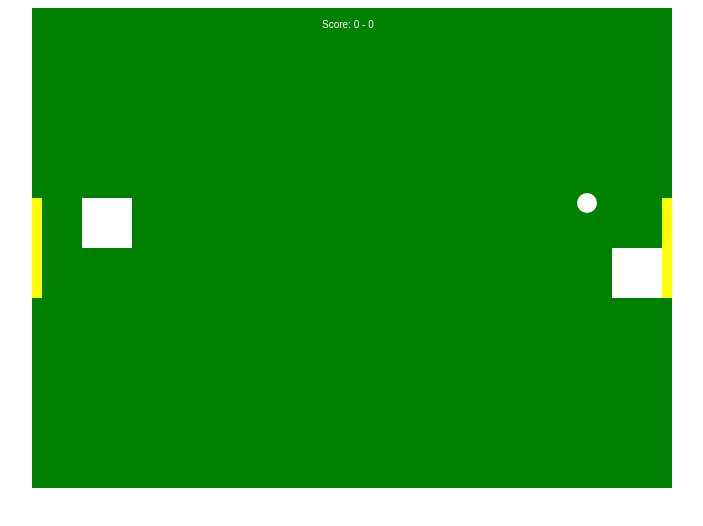
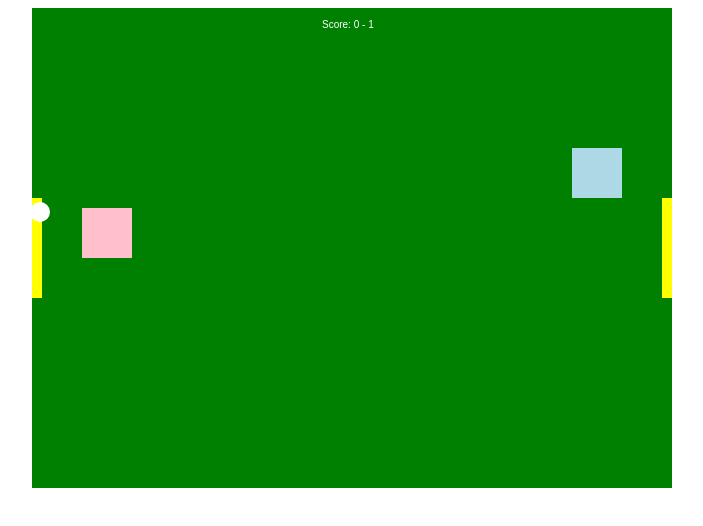
Before and after one commit to ilichw/magic-football, a plain HTML site: page index.html in a window 1280 px wide. Shown: the whole page, without its empty margins (288-991 px from the left). Drawn offline with Linux system fonts and the light colour scheme.

Commit message:
tried to imply new collision logic + minor fixes

```diff
--- a/ball.js
+++ b/ball.js
@@ -1,16 +1,23 @@
 // ball.js
 
 export class Ball {
-    constructor(ctx, x, y, radius, speed) {
-        this.ctx = ctx; // Store the context
-        this.initialX = x; // Store initial x position
-        this.initialY = y; // Store initial y position
+    constructor(x, y, radius, speed, color) {
+        // coordinates
         this.x = x;
         this.y = y;
         this.radius = radius;
-        // this.speed = speed;
+
+        // speed
         this.dx = speed;
         this.dy = speed;
+
+        // initial coordinates and speed (for reset)
+        this.initialX = x;
+        this.initialY = y;
+        this.initialSpeed = speed;
+
+        // color
+        this.color = color;
     }
 
     update() {
@@ -19,17 +26,20 @@ export class Ball {
     }
 
     reset() {
-        this.x = this.initialX; // Reset to initial x position
-        this.y = this.initialY; // Reset to initial y position
-        this.dx = Math.random() < 0.5 ? 5 : -5;
-        this.dy = Math.random() < 0.5 ? 5 : -5;
+        // Reset to initial position
+        this.x = this.initialX;
+        this.y = this.initialY;
+
+        // set speed
+        this.dx = Math.random() < 0.5 ? this.initialSpeed : -this.initialSpeed;
+        this.dy = Math.random() < 0.5 ? this.initialSpeed : -this.initialSpeed;
     }
 
-    draw() {
-        this.ctx.beginPath();
-        this.ctx.arc(this.x, this.y, this.radius, 0, Math.PI * 2);
-        this.ctx.fillStyle = 'white';
-        this.ctx.fill();
+    draw(ctx) {
+        ctx.beginPath();
+        ctx.arc(this.x, this.y, this.radius, 0, Math.PI * 2);
+        ctx.fillStyle = this.color;
+        ctx.fill();
     }
 
     // these props are for collision detection
@@ -44,6 +54,9 @@ export class Ball {
     }
     get bottom() {
         return this.y + this.radius;
+    }
+    get size() {
+        return this.radius * 2;
     }
 
     bounceX() {
--- a/config.js
+++ b/config.js
@@ -1,6 +1,33 @@
 // config.js
 
 export const config = {
+    /* game options */
+    gameCelebratingDuration: 2000, // Duration of a goal celebrating (ms)
+    countdownDuration: 3000, // Duration of a countdown before a round starts (ms)
+    finalScore: 5,
+    /* game field options */
+    fieldHeight: 480, // (px)
+    fieldWidth: 640, // (px)
+    /* goal area options */
+    goalAreaHeight: 100, // (px)
+    goalAreaWidth: 10, // (px)
+    /* ball options */
+    ballSize: 10, // Default ball size (px)
+    ballSpeed: 8, // Default ball speed (px)
+    /* player options */
+    playerSize: 50, // Default player size (px)
+    playerSpeed: 10, // Default player speed (px)
+    /* color options */
+    ballColor: 'white',
+    playerColors: ['pink', 'lightblue'],
+    fieldColor: 'green',
+    /* sound options */
     soundOn: false, // Toggle sound on/off
+    soundMap: {
+        goal: '',
+        collision: '',
+    },
+    /* debug options */
     loggingEnabled: true, // Toggle logging on/off
+    endlessGame: true,
 };
--- a/detect.js
+++ b/detect.js
@@ -1,63 +1,68 @@
-// xxx.js
+// detect.js
 
-export function detectCollision(first, second, delta) {
-    // console.log(delta);
-    const leftSideCollisionBox = {
-        left: second.left,
-        right: second.left + delta,
-        top: second.top,
-        bottom: second.bottom,
-    };
-    const rightSideCollisionBox = {
-        left: second.right - delta,
-        right: second.right,
-        top: second.top,
-        bottom: second.bottom,
-    };
-    const topSideCollisionBox = {
-        left: second.left,
-        right: second.right,
-        top: second.top,
-        bottom: second.top + delta,
-    };
-    const bottomSideCollisionBox = {
-        left: second.left,
-        right: second.right,
-        top: second.bottom - delta,
-        bottom: second.bottom,
-    };
+export function isColliding(rect1, rect2) {
+    return (
+        rect1.x < rect2.x + rect2.width &&
+        rect1.x + rect1.width > rect2.x &&
+        rect1.y < rect2.y + rect2.height &&
+        rect1.y + rect1.height > rect2.y
+    );
+}
 
-    const boxCollision = (object, box) => {
-        // console.log(object, box);
-        return (
-            ((box.top <= object.top && object.top <= box.bottom) ||
-                (box.top <= object.bottom && object.bottom <= box.bottom)) &&
-            ((box.left <= object.left && object.left <= box.right) ||
-                (box.left <= object.right && object.right <= box.right))
-        );
-    };
+export function getCollisionSide(rect1, rect2) {
+    if (!isColliding(rect1, rect2)) {
+        return null; // Нет столкновения
+    }
 
-    const leftSideCollision = boxCollision(first, leftSideCollisionBox);
-    const rightSideCollision = boxCollision(first, rightSideCollisionBox);
-    const topSideCollision = boxCollision(first, topSideCollisionBox);
-    const bottomSideCollision = boxCollision(first, bottomSideCollisionBox);
+    const dx = rect1.x + rect1.width / 2 - (rect2.x + rect2.width / 2);
+    const dy = rect1.y + rect1.height / 2 - (rect2.y + rect2.height / 2);
 
-    if (leftSideCollision) return { isCollision: true, collisionType: 'left' };
-    if (rightSideCollision) return { isCollision: true, collisionType: 'right' };
-    if (topSideCollision) return { isCollision: true, collisionType: 'top' };
-    if (bottomSideCollision) return { isCollision: true, collisionType: 'bottom' };
+    const absDx = Math.abs(dx);
+    const absDy = Math.abs(dy);
 
-    // if (
-    //     ((second.top <= first.top && first.top <= second.bottom) ||
-    //         (second.top <= first.bottom && first.bottom <= second.bottom)) &&
-    //     ((second.left <= first.left && first.left <= second.right) ||
-    //         (second.left <= first.right && first.right <= second.right))
-    // ) {
-    //     return { isCollision: true, collisionType: 'all' };
-    // }
+    if (absDx > absDy) {
+        return dx > 0 ? 'left' : 'right'; // Столкновение с левой или правой стороны
+    } else {
+        return dy > 0 ? 'bottom' : 'top'; // Столкновение с верхней или нижней стороны
+    }
+}
 
-    return {
-        isCollision: false,
-        collisionType: undefined,
-    };
+export function isCollidingCircleSquare(circle, square) {
+    // Определяем ближайшую точку на квадрате
+    const nearestX = Math.max(square.x, Math.min(circle.x, square.x + square.size));
+    const nearestY = Math.max(square.y, Math.min(circle.y, square.y + square.size));
+
+    // Вычисляем расстояние между центром круга и ближайшей точкой
+    const dx = circle.x - nearestX;
+    const dy = circle.y - nearestY;
+    const distanceSquared = dx * dx + dy * dy;
+
+    // Проверяем на столкновение
+    if (distanceSquared < circle.radius * circle.radius) {
+        return true; // Столкновение произошло
+    } else {
+        return false; // Столкновения нет
+    }
 }
+
+export function getCollisionSideCircleSquare(circle, square) {
+    // Проверяем на столкновение
+    if (!isCollidingCircleSquare(circle, square)) {
+        return null; // Нет столкновения
+    }
+
+    // Определяем ближайшую точку на квадрате
+    const nearestX = Math.max(square.x, Math.min(circle.x, square.x + square.size));
+    const nearestY = Math.max(square.y, Math.min(circle.y, square.y + square.size));
+
+    // Вычисляем вектор столкновения
+    const collisionVectorX = circle.x - nearestX;
+    const collisionVectorY = circle.y - nearestY;
+
+    // Определяем сторону столкновения
+    if (Math.abs(collisionVectorX) > Math.abs(collisionVectorY)) {
+        return collisionVectorX > 0 ? 'left' : 'right';
+    } else {
+        return collisionVectorY > 0 ? 'top' : 'bottom';
+    }
+}
--- a/game.js
+++ b/game.js
@@ -2,37 +2,72 @@ import { Ball } from './ball.js';
 import { PlayerAI, Player } from './player.js';
 import { config } from './config.js';
 import { GoalArea } from './goalArea.js';
-import { detectCollision } from './detect.js';
-
-let goalSound, collisionSound;
-if (config.soundOn) {
-    goalSound = new Audio('path/to/goal-sound.mp3');
-    collisionSound = new Audio('path/to/collision-sound.mp3');
-}
-
-const canvas = document.getElementById('gameCanvas');
-const ctx = canvas.getContext('2d');
-
-const fieldWidth = 640;
-const fieldHeight = 480;
-const GAME_CELEBRATING_DURATION = 2000; // Pause duration in milliseconds
-const COUNTDOWN_DURATION = 3000; // Countdown duration in milliseconds
-const GOAL_AREA_HEIGHT = 100; // Height of the goal area
-const GOAL_AREA_WIDTH = 10; // Width of the goal area
+import { isCollidingCircleSquare } from './detect.js';
+import { GameField } from './gameField.js';
+import { SoundEngine } from './soundEngine.js';
 
 class Game {
     constructor() {
+        // create game field instance
+        this.gameField = new GameField(
+            config.fieldHeight,
+            config.fieldWidth,
+            config.fieldColor
+        );
+
         // create ball instance
-        this.ball = new Ball(ctx, fieldWidth / 2, fieldHeight / 2, 10, 5);
+        this.ball = new Ball(
+            /* x */ this.gameField.width / 2,
+            /* y */ this.gameField.height / 2,
+            config.ballSize,
+            config.ballSpeed,
+            config.ballColor
+        );
 
         // create player instances
-        // Use PlayerAI for Player 1
-        this.player1 = new PlayerAI(ctx, 50, fieldHeight / 2, 50, 10, 'player 1');
+        this.player1 = new PlayerAI(
+            /* x */ 50,
+            /* y */ this.gameField.height / 2,
+            config.playerSize,
+            config.playerSpeed,
+            'player 1',
+            config.playerColors[0],
+            'easy'
+        );
         this.score1 = 0;
 
-        this.player2 = new Player(ctx, fieldWidth - 60, fieldHeight / 2, 50, 10, 'player 2');
+        this.player2 = new PlayerAI(
+            /* x */ this.gameField.width - 50 - config.playerSize,
+            /* y */ this.gameField.height / 2,
+            config.playerSize,
+            config.playerSpeed,
+            'player 2',
+            config.playerColors[1],
+            'normal'
+        );
         this.score2 = 0;
 
+        this.players = [this.player1, this.player2];
+
+        // Create goal area instances
+        this.goalAreaLeft = new GoalArea(
+            /* x */ 0,
+            /* y */ (this.gameField.height - config.goalAreaHeight) / 2,
+            config.goalAreaWidth,
+            config.goalAreaHeight
+        );
+
+        this.goalAreaRight = new GoalArea(
+            this.gameField.width - config.goalAreaWidth,
+            (this.gameField.height - config.goalAreaHeight) / 2,
+            config.goalAreaWidth,
+            config.goalAreaHeight
+        );
+
+        this.goalAreas = [this.goalAreaLeft, this.goalAreaRight];
+
+        // init sound engine
+        this.soundEngine = new SoundEngine(config.soundMap, config.soundOn);
         // game over options
         this.isOver = false;
 
@@ -42,35 +77,29 @@ class Game {
         // goal celebrating options
         this.isCelebrating = false;
         this.countdownStarted = false;
-        this.celebratingDuration = GAME_CELEBRATING_DURATION;
-        this.countdownDuration = COUNTDOWN_DURATION;
-
-        // Create goal area instances
-        this.goalAreaLeft = new GoalArea(0, (fieldHeight - GOAL_AREA_HEIGHT) / 2, GOAL_AREA_WIDTH, GOAL_AREA_HEIGHT);
-        this.goalAreaRight = new GoalArea(
-            fieldWidth - GOAL_AREA_WIDTH,
-            (fieldHeight - GOAL_AREA_HEIGHT) / 2,
-            GOAL_AREA_WIDTH,
-            GOAL_AREA_HEIGHT
-        );
+        this.celebratingDuration = config.gameCelebratingDuration;
+        this.countdownDuration = config.countdownDuration;
 
         // keyboard management
         document.addEventListener('keydown', (event) => this.handleKeydownEvent(event));
 
-        // start game loop
+        // start game
+        this.ctx = this.initCanvasContext('2d');
         this.gameLoop();
     }
 
-    gameLoop() {
-        this.update();
-        this.draw();
-        requestAnimationFrame(() => this.gameLoop());
+    initCanvasContext(contextType) {
+        const canvas = document.getElementById('gameCanvas');
+        return canvas.getContext(contextType);
     }
 
-    update() {
+    gameLoop() {
+        // update game
         if (!(this.isPaused || this.isCelebrating || this.isOver)) {
             this.updateGame();
         }
+        this.draw();
+        requestAnimationFrame(() => this.gameLoop());
     }
 
     updateGame() {
@@ -81,7 +110,7 @@ class Game {
 
         // check for goals
         if (this.detectGoal()) {
-            this.playSound(goalSound);
+            this.soundEngine.play('goal');
             this.startCelebrating();
         }
 
@@ -91,92 +120,112 @@ class Game {
         // update player 1 (bot) position
         if (this.player1 !== undefined) {
             const { x, y } = this.player1.update(this.ball); // Control Player 1 with AI
-            this.player1.y = Math.max(0, Math.min(y, fieldHeight - this.player1.size)); // Keep within field boundaries
+
+            // Keep within field boundaries
+            this.player1.y = Math.max(
+                0,
+                Math.min(y, this.gameField.height - this.player1.size)
+            );
+        }
+
+        // update player 2 (bot) position
+        if (this.player2 !== undefined) {
+            const { x, y } = this.player2.update(this.ball); // Control Player 1 with AI
+            this.player2.y = Math.max(
+                0,
+                Math.min(y, this.gameField.height - this.player2.size)
+            ); // Keep within field boundaries
         }
 
         // collisions detecting
         if (this.detectBallCollisionWithWalls()) {
-            this.playSound(collisionSound);
+            this.soundEngine.play('collision');
         }
 
         if (this.detectCollisions()) {
-            this.playSound(collisionSound);
+            this.soundEngine.play('collision');
         }
     }
 
     checkGameOver() {
-        return this.score1 >= 5 || this.score2 >= 5;
+        if (config.endlessGame) {
+            return false;
+        }
+        return this.score1 >= config.finalScore || this.score2 >= config.finalScore;
     }
 
     gameOver() {
         this.isPaused = true;
+        this.isOver = true;
         alert(`Game Over! Final Score: ${this.score1} - ${this.score2}`);
         // Optionally reset the game or provide a restart option
     }
 
     detectCollisions() {
-        [this.player1, this.player2].forEach((player) => this.fuckThis(player));
+        return (
+            [this.player1, this.player2]
+                .map((player) => {
+                    this.resolveCollision(this.ball, player);
+                })
+                .filter((x) => x).length !== 0
+        );
     }
-    fuckThis(player) {
-        // Check if player exists
-        if (player === undefined) return false;
 
-        // console.log(this.ball);
-        const delta = Math.max(Math.abs(this.ball.dx), Math.abs(this.ball.dy));
-        // console.log(delta);
-        const collision = this.detectCollision(this.ball, player, delta);
-        if (!collision.isCollision) return false;
-
-        console.log(collision.collisionType);
-
-        if (collision.collisionType === 'left' || collision.collisionType === 'right') {
-            this.ball.bounceX();
+    resolveCollision(ball, player) {
+        // Проверяем на столкновение
+        if (!isCollidingCircleSquare(ball, player)) {
+            return false;
         }
 
-        if (collision.collisionType === 'top' || collision.collisionType === 'bottom') {
-            this.ball.bounceY();
+        // Определяем ближайшую точку на квадрате
+        const nearestX = Math.max(player.x, Math.min(ball.x, player.x + player.size));
+        const nearestY = Math.max(player.y, Math.min(ball.y, player.y + player.size));
+
+        // Вычисляем вектор столкновения
+        const collisionVectorX = ball.x - nearestX;
+        const collisionVectorY = ball.y - nearestY;
+
+        // Определяем сторону столкновения
+        if (Math.abs(collisionVectorX) > Math.abs(collisionVectorY)) {
+            // Столкновение с левой или правой стороны
+            if (collisionVectorX > 0) {
+                // Столкновение с левой стороны
+                ball.x = nearestX + ball.radius; // Перемещаем мяч вправо
+            } else {
+                // Столкновение с правой стороны
+                ball.x = nearestX - ball.radius; // Перемещаем мяч влево
+            }
+            // Изменяем направление движения мяча по оси X
+            ball.dx = -ball.dx; // Отскок
+        } else {
+            // Столкновение с верхней или нижней стороны
+            if (collisionVectorY > 0) {
+                // Столкновение с верхней стороны
+                ball.y = nearestY + ball.radius; // Перемещаем мяч вниз
+            } else {
+                // Столкновение с нижней стороны
+                ball.y = nearestY - ball.radius; // Перемещаем мяч вверх
+            }
+            // Изменяем направление движения мяча по оси Y
+            ball.dy = -ball.dy; // Отскок
         }
+
         return true;
-    }
-    detectCollision(first, second, delta) {
-        // if first.top isBetween(second.top, second.bottom)
-        return detectCollision(first, second, delta);
-    }
-
-    playSound(sound) {
-        if (config.soundOn) {
-            sound.play();
-        } else {
-            // console.log(`sound: ${sound}`);
-        }
     }
 
     draw() {
-        //
-        ctx.clearRect(0, 0, fieldWidth, fieldHeight);
-
-        this.drawGoalAreas();
-
-        // draw players
-        [this.player1, this.player2].forEach((player) => {
-            if (player !== undefined) player.draw();
-        });
-        // this.player1.draw();
-        // this.player2.draw();
-
-        this.ball.draw();
+        this.ctx.clearRect(0, 0, this.gameField.width, this.gameField.height); // clear all
+        this.gameField.draw(this.ctx);
+        this.goalAreas.forEach((goalArea) => goalArea.draw(this.ctx));
+        this.players.forEach((player) => player.draw(this.ctx));
+        this.ball.draw(this.ctx);
         this.drawScore();
     }
 
     drawScore() {
         let newText = `Score: ${this.score1} - ${this.score2}`;
         if (this.isPaused) newText += ' (paused)';
-        ctx.fillText(newText, fieldWidth / 2 - 30, 20);
-    }
-
-    drawGoalAreas() {
-        this.goalAreaLeft.draw(ctx);
-        this.goalAreaRight.draw(ctx);
+        this.ctx.fillText(newText, this.gameField.width / 2 - 30, 20);
     }
 
     detectGoal() {
@@ -193,7 +242,7 @@ class Game {
 
     detectBallCollisionWithWalls() {
         if (
-            this.ball.bottom >= fieldHeight || // bottom border collision
+            this.ball.bottom >= this.gameField.height || // bottom border collision
             this.ball.top <= 0 // top border col
         ) {
             this.ball.dy *= -1; // Bounce the ball
@@ -201,80 +250,12 @@ class Game {
         }
         if (
             this.ball.left <= 0 || // left bord
-            this.ball.right > fieldWidth // right b
+            this.ball.right > this.gameField.width // right b
         ) {
             this.ball.dx *= -1; // Bounce the ball
             return true;
         }
         return false;
-    }
-
-    detectCollision_(player) {
-        console.log(player.name, player.top, this.ball.y, player.bottom, '|', player.left, this.ball.x, player.right);
-
-        if (
-            (this.ball.y < player.top || this.ball.y > player.bottom) &&
-            (this.ball.x < player.left || this.ball.x > player.right)
-        ) {
-            console.log(`${player.name}: collision with ball is not possible`);
-            return false;
-        }
-
-        console.log(`${player.name}: collision with ball is possible`, player.left, this.ball.x, player.right);
-
-        if (this.ball.dx > 0) {
-            // means the ball moves right
-            // detect collision with the left edge of the player
-            const fuck = this.ball.right > player.left;
-            if (fuck) {
-                this.ball.bounceX();
-            }
-            return fuck;
-        }
-        if (this.ball.dx < 0) {
-            // means the ball moves left
-            // so detect collision with the right edge of the player
-            const fuck = player.right > this.ball.left;
-            if (fuck) {
-                this.ball.bounceX();
-            }
-            return fuck;
-        }
-
-        return false;
-
-        if (this.checkCollisionX(this.player1)) {
-            this.ball.dx *= -1;
-            return true;
-        }
-        if (this.checkCollisionX(this.player2)) {
-            this.ball.dx *= -1;
-            return true;
-        }
-        return false;
-    }
-
-    checkCollisionX(player) {
-        // check for ball's y is inside player's y scope
-        if (this.ball.y < player.top || this.ball.y > player.bottom) return false;
-
-        if (this.ball.dx > 0) {
-            // means the ball moves right
-            // detect collision with the left edge of the player
-            return !this.ball.right >= player.left;
-        } else {
-            // means the ball moves left
-            // so detect collision with the right edge of the player
-            return !player.right <= this.ball.left;
-        }
-    }
-
-    checkCollisionY(player) {
-        if (this.ball.dy > 0) {
-            return this.ball.y + this.ball.radius > player.y;
-        } else {
-            return this.ball.y - this.ball.radius < player.y + player.size;
-        }
     }
 
     startCelebrating() {
@@ -303,7 +284,10 @@ class Game {
                 this.player2.y = Math.max(0, this.player2.y - this.player2.speed); // Move up
                 break;
             case 'KeyS':
-                this.player2.y = Math.min(fieldHeight - this.player2.size, this.player2.y + this.player2.speed); // Move down
+                this.player2.y = Math.min(
+                    this.gameField.height - this.player2.size,
+                    this.player2.y + this.player2.speed
+                ); // Move down
                 break;
             case 'KeyP':
                 this.togglePause();
--- /dev/null
+++ b/gameField.js
@@ -0,0 +1,14 @@
+// gamefield.js
+
+export class GameField {
+    constructor(height, width, color) {
+        this.height = height;
+        this.width = width;
+        this.color = color;
+    }
+
+    draw(ctx) {
+        ctx.fillStyle = this.color;
+        ctx.fillRect(0, 0, this.width, this.height);
+    }
+}
--- a/index.html
+++ b/index.html
@@ -6,7 +6,6 @@
         <title>Football Game</title>
         <style>
             canvas {
-                background: green;
                 display: block;
                 margin: 0 auto;
             }
--- a/player.js
+++ b/player.js
@@ -1,18 +1,29 @@
 // player.js
 
 export class Player {
-    constructor(ctx, x, y, size, speed, name) {
-        this.ctx = ctx; // Store the context
+    constructor(x, y, size, speed, name, color) {
+        // coordinates
         this.x = x;
         this.y = y;
+
+        // initial coordinates used in the reset() method
+        this.startX = x;
+        this.startY = y;
+
         this.size = size;
         this.speed = speed;
         this.name = name;
+        this.color = color;
     }
 
-    draw() {
-        this.ctx.fillStyle = 'white';
-        this.ctx.fillRect(this.x, this.y, this.size, this.size);
+    reset() {
+        this.x = this.startX;
+        this.y = this.startY;
+    }
+
+    draw(ctx) {
+        ctx.fillStyle = this.color;
+        ctx.fillRect(this.x, this.y, this.size, this.size);
     }
 
     get left() {
@@ -30,12 +41,26 @@ export class Player {
 }
 
 export class PlayerAI extends Player {
-    constructor(ctx, x, y, size, speed, name) {
-        super(ctx, x, y, size, speed, name); // Call the parent constructor
+    constructor(x, y, size, speed, name, color, level) {
+        super(x, y, size, speed, name, color);
+        this.level = level; // easy | normal | hard
     }
 
     update(ball) {
-        const moveTowardsBall = Math.random() < 0.8; // 80% chance to move towards the ball
+        let moveTowardsBall;
+
+        switch (this.level) {
+            case 'easy':
+                moveTowardsBall = Math.random() < 0.2; // 20% chance to move towards the ball
+                break;
+            case 'normal':
+                moveTowardsBall = Math.random() < 0.5; // 50% chance to move towards the ball
+                break;
+            case 'hard':
+                moveTowardsBall = Math.random() < 0.8; // 80% chance to move towards the ball
+                break;
+        }
+
         if (moveTowardsBall) {
             if (ball.y < this.y) {
                 this.y -= this.speed; // Move up
@@ -43,6 +68,7 @@ export class PlayerAI extends Player {
                 this.y += this.speed; // Move down
             }
         }
+
         return this;
     }
 }
--- /dev/null
+++ b/soundEngine.js
@@ -0,0 +1,32 @@
+// soundEngine.js
+
+export class SoundEngine {
+    constructor(soundMap, soundOn) {
+        this.soundMap = soundMap;
+        this.soundOn = soundOn;
+
+        if (this.soundOn) {
+            this.goalSound = new Audio('path/to/goal-sound.mp3');
+            this.collisionSound = new Audio('path/to/collision-sound.mp3');
+        }
+    }
+
+    play(soundName) {
+        if (!this.soundOn) {
+            console.log(`sound: ${soundName}`);
+        } else {
+            let sound;
+            switch (soundName) {
+                case 'goal':
+                    sound = this.goalSound;
+                    break;
+                case 'collision':
+                    sound = this.collisionSound;
+                    break;
+            }
+            if (sound !== undefined) {
+                sound.play();
+            }
+        }
+    }
+}
```
Also changed, not shown: detect-old.js (added, +143 -0 lines), 1 other file.
